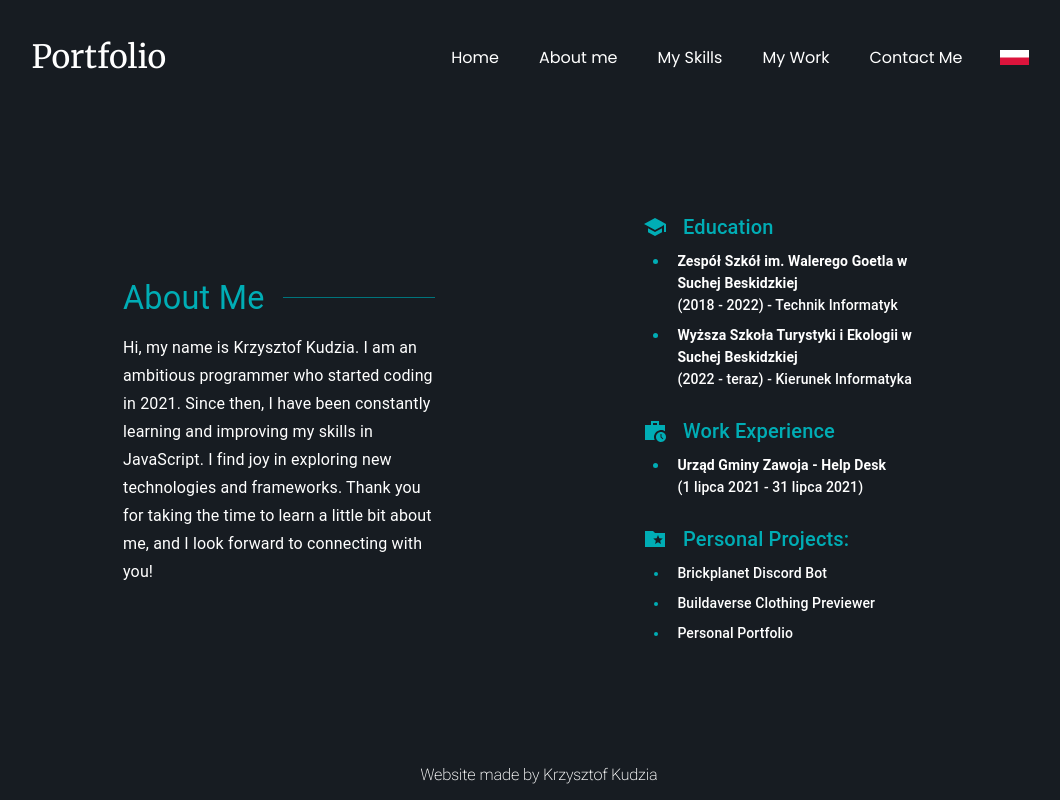
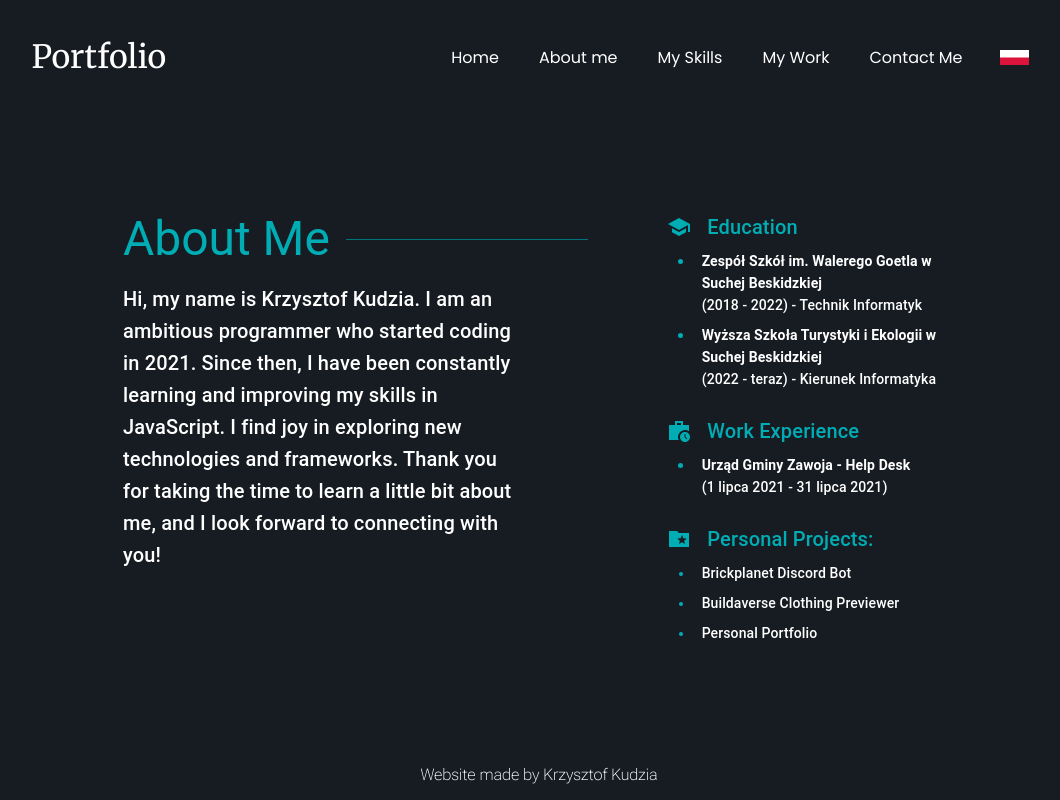
Before and after one commit to kdKrzysztof/portfolio, a Next.js app: page /About in a window 1280 px wide. Shown: the whole page, without its empty margins (101-1161 px from the left). Built offline with nearby package versions, Linux system fonts and the light colour scheme.

Commit message:
style: improved about me

```diff
--- a/pages/About.tsx
+++ b/pages/About.tsx
@@ -26,10 +26,10 @@ const About = () => {
     <div className={styles.main}>
       <div className={styles.content}>
         <div className={styles.leftSide}>
-          <Typography variant="h4" color="#00ADB5" className={styles.Title}>
+          <Typography variant="h3" color="#00ADB5" className={styles.Title}>
             {selectedLanguage.About.Title1}
           </Typography>
-          <Typography variant="subtitle1" color="white">
+          <Typography variant="h6" color="white">
             {selectedLanguage.About.AboutMeDesc}
           </Typography>
         </div>
--- a/styles/About.module.scss
+++ b/styles/About.module.scss
@@ -13,12 +13,11 @@ $focus-color: #00747C;
     & .content {
         display: flex;
         justify-content: center;
-        align-items: center;
         flex-direction: row;
-        width: 60%;
+        width: 65%;
         height: 100%;
 
-        @media screen and (max-width: 705px) {
+        @media screen and (max-width: 931px) {
             flex-direction: column;
             width: 100%;
             margin-top: 10%;
@@ -40,11 +39,10 @@ $focus-color: #00747C;
 
         & .leftSide {
             display: flex;
-            justify-content: flex-start;
             flex-direction: column;
-            width: 50%;
+            width: 70%;
 
-            @media  screen and (max-width: 705px) {
+            @media  screen and (max-width: 931px) {
                 width: 70%;
             }
 
@@ -64,9 +62,9 @@ $focus-color: #00747C;
             justify-content: center;
             width: 50%;
             height: 100%;
-            margin-left: 25%;
+            margin-left: 17%;
 
-            @media screen and (max-width: 705px) {
+            @media screen and (max-width: 931px) {
                 flex-direction: column;
                 width: 70%;
                 margin-left: 0;
@@ -80,14 +78,15 @@ $focus-color: #00747C;
     display: flex;
     align-items:center;
     flex-direction: row;
+    position: relative;
     overflow: hidden;
-    position: relative;
+    min-width: 150%;
     // margin-left: 1rem;
     &::after {
-        position: absolute;
-        margin-left: 10rem;
         content: "";
-        width: 100%;
+        margin-left: 1rem;
+        width: 40%;
+        max-width: 100%;
         height: 1px;
         background-color: $focus-color;
     }
```
